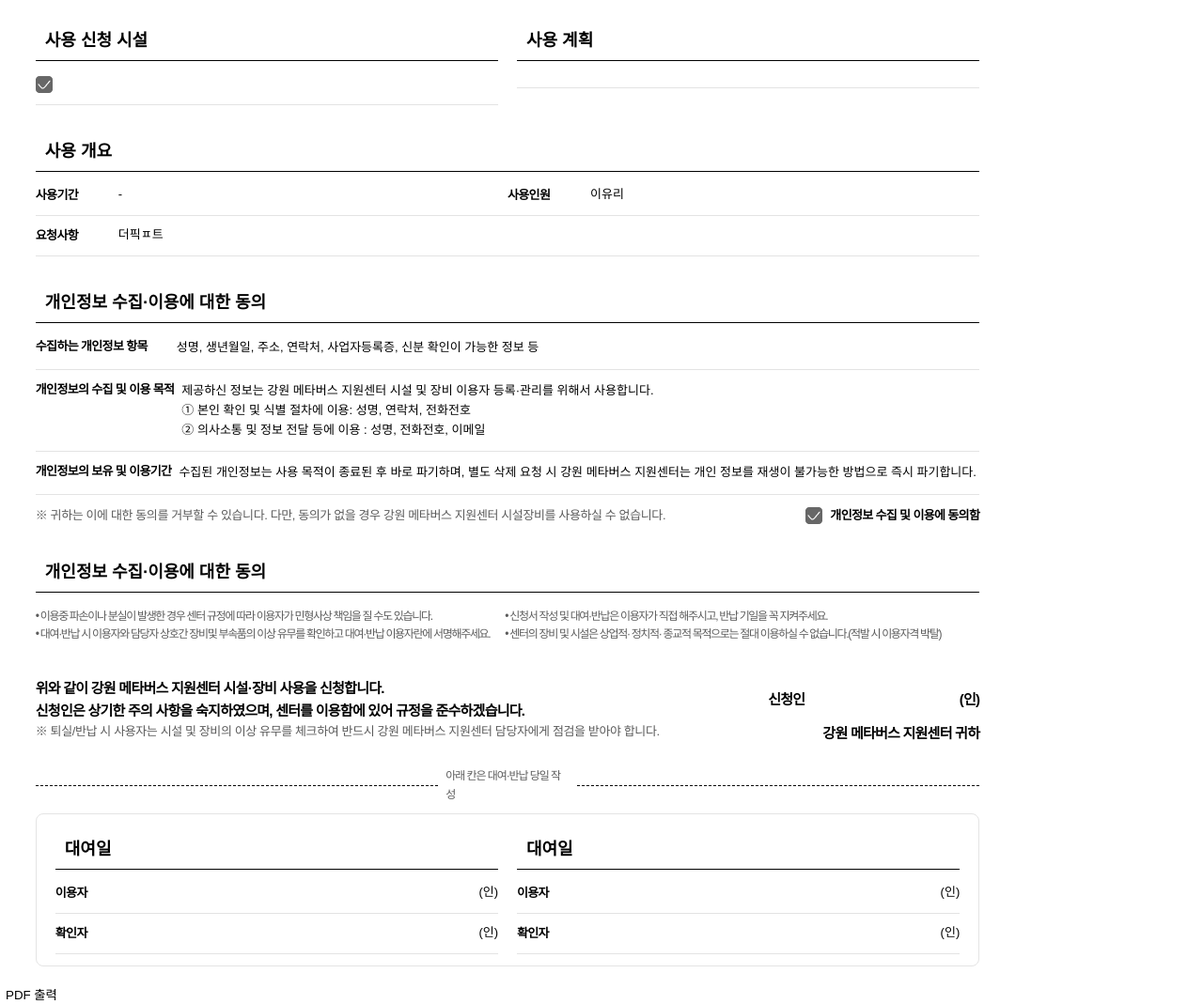
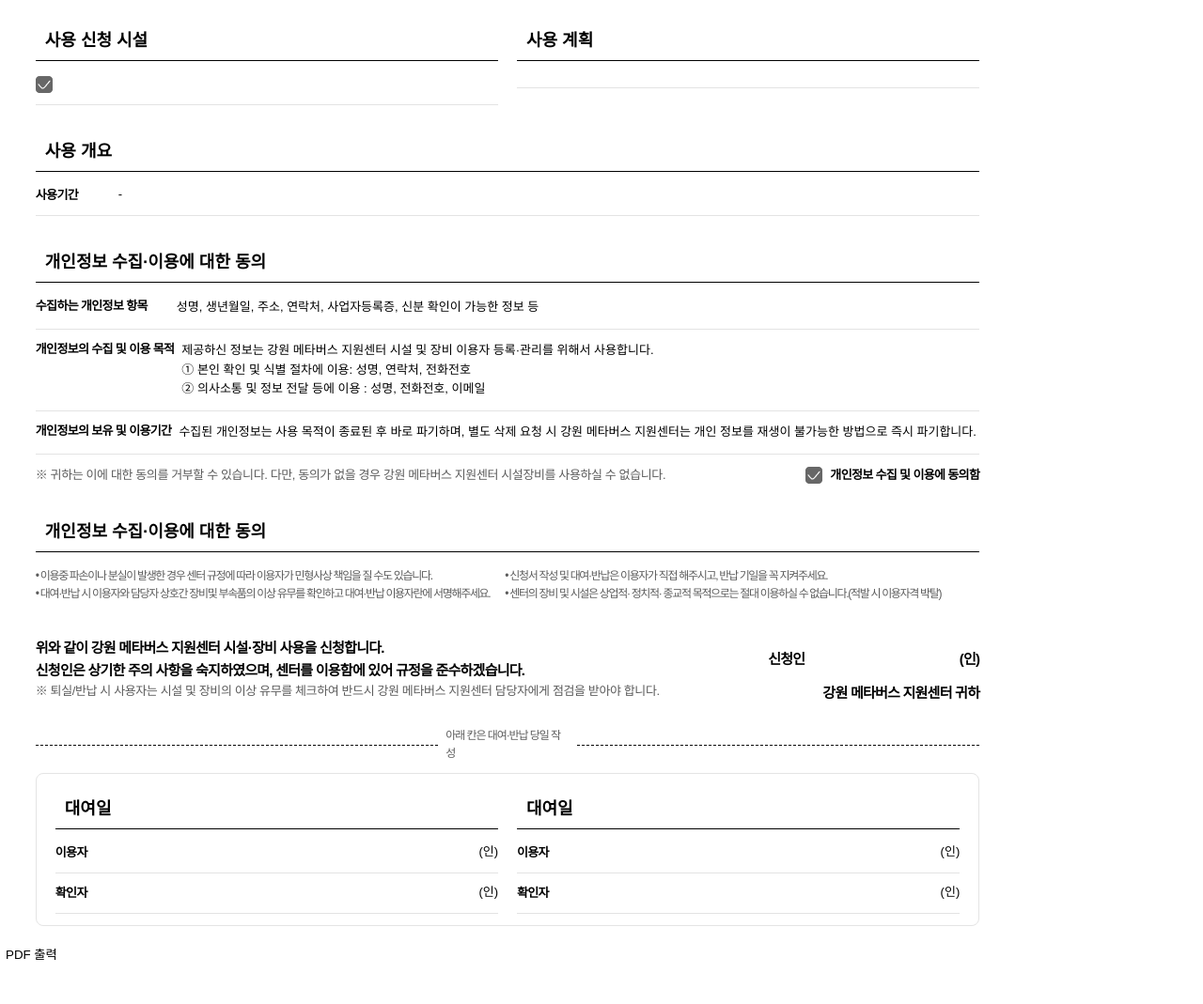
Before and after one commit to thepict-dev/metaverse_industry, a Java web app: template metaverse_industry/src/main/webapp/WEB-INF/jsp/egovframework/pict/facility/facility_print.jsp in a window 1280 px wide. Shown: the part 371-1440 px from the top of the page at 94% size. After the commit the page ends 1393 px from the top, so only its background shows below. Run offline with Tomcat 11, a stand-in JSP engine, Linux system fonts and the light colour scheme; the template is opened without the code that fills it, so the values that code supplies are empty; some libraries are stand-ins or nearby versions; some web fonts are replaced.

Commit message:
프린트 수정 완료!

```diff
--- a/metaverse_industry/src/main/webapp/WEB-INF/jsp/egovframework/pict/facility/facility_print.jsp
+++ b/metaverse_industry/src/main/webapp/WEB-INF/jsp/egovframework/pict/facility/facility_print.jsp
@@ -105,16 +105,6 @@
 	                                <div class="row">
 	                                    <p>사용기간</p>
 	                                    <span>${pdf.rentalStartDate} - ${pdf.rentalEndDate}</span>
-	                                </div>
-	                                <div class="row">
-	                                    <p>사용인원</p>
-	                                    <span>이유리</span>
-	                                </div>
-	                            </li>
-	                            <li>
-	                                <div class="row">
-	                                    <p>요청사항</p>
-	                                    <span>더픽ㅍ트</span>
 	                                </div>
 	                            </li>
 	                        </ul>
```
